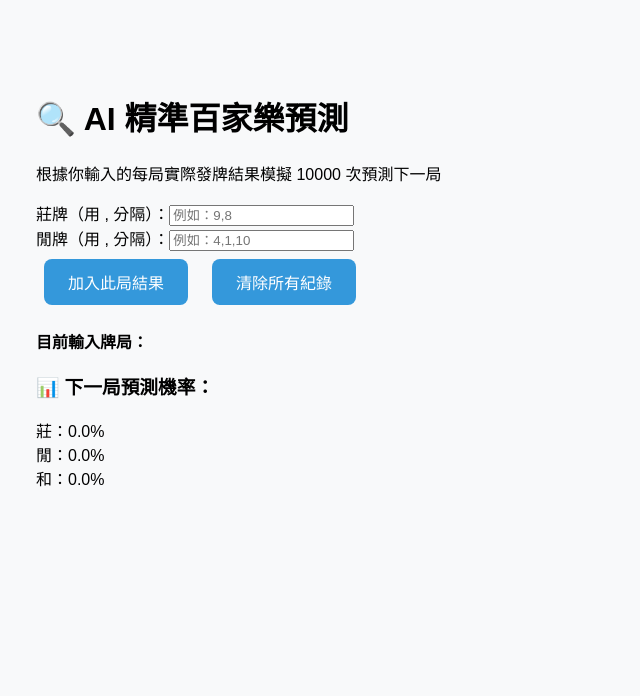
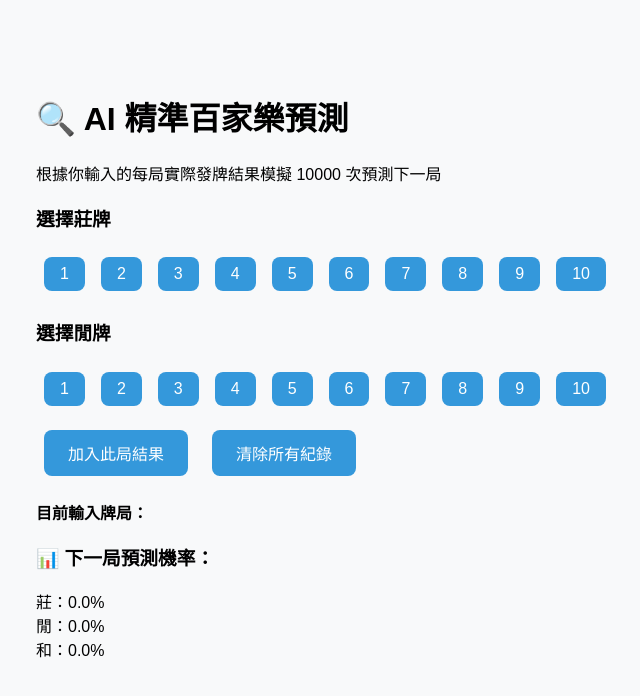
Before and after one commit to fenggou55688/ai-open-card, a React (Vite) app: page / in a window 1280 px wide. Shown: the top 696 px of the page, without its empty margins (36-676 px from the left). Built offline with nearby package versions, Linux system fonts and the light colour scheme; the HTML template or start-up script is replaced by a standard one.

Commit message:
Update App.jsx

```diff
--- a/src/App.jsx
+++ b/src/App.jsx
@@ -3,30 +3,28 @@ import { simulateNextGame } from './simulateNextGame';
 
 const App = () => {
   const [rounds, setRounds] = useState([]);
-  const [bankerInput, setBankerInput] = useState('');
-  const [playerInput, setPlayerInput] = useState('');
   const [prediction, setPrediction] = useState({ 莊: 0, 閒: 0, 和: 0 });
+  const [selectedBankerCards, setSelectedBankerCards] = useState([]);
+  const [selectedPlayerCards, setSelectedPlayerCards] = useState([]);
 
-  const parseInput = (str) => {
-    return str
-      .split(',')
-      .map(s => parseInt(s.trim(), 10))
-      .filter(n => !isNaN(n) && n >= 0 && n <= 10);
+  const handleCardSelection = (cardType, cardValue) => {
+    if (cardType === 'banker') {
+      setSelectedBankerCards(prev => [...prev, cardValue]);
+    } else if (cardType === 'player') {
+      setSelectedPlayerCards(prev => [...prev, cardValue]);
+    }
   };
 
   const handleAddRound = () => {
-    const bankerCards = parseInput(bankerInput);
-    const playerCards = parseInput(playerInput);
-
-    if (bankerCards.length < 2 || bankerCards.length > 3 || playerCards.length < 2 || playerCards.length > 3) {
-      alert('請輸入 2~3 張牌，範例：9,8');
+    if (selectedBankerCards.length < 2 || selectedPlayerCards.length < 2) {
+      alert('每局必須有兩張牌！');
       return;
     }
 
-    const newRounds = [...rounds, { banker: bankerCards, player: playerCards }];
+    const newRounds = [...rounds, { banker: selectedBankerCards, player: selectedPlayerCards }];
     setRounds(newRounds);
-    setBankerInput('');
-    setPlayerInput('');
+    setSelectedBankerCards([]);
+    setSelectedPlayerCards([]);
 
     const result = simulateNextGame(newRounds, 10000);
     setPrediction(result);
@@ -42,22 +40,41 @@ const App = () => {
     return total === 0 ? '0.0' : ((count / total) * 100).toFixed(1);
   };
 
+  const renderCardButtons = (cardType) => {
+    const cards = [1, 2, 3, 4, 5, 6, 7, 8, 9, 10];
+    return (
+      <div>
+        {cards.map((card) => (
+          <button
+            key={card}
+            onClick={() => handleCardSelection(cardType, card)}
+            style={{ margin: '0.5rem', padding: '0.5rem 1rem' }}
+          >
+            {card}
+          </button>
+        ))}
+      </div>
+    );
+  };
+
   return (
     <div style={{ padding: '2rem', fontFamily: 'Arial' }}>
       <h1>🔍 AI 精準百家樂預測</h1>
       <p>根據你輸入的每局實際發牌結果模擬 10000 次預測下一局</p>
 
       <div style={{ marginBottom: '1rem' }}>
-        <div>
-          <label>莊牌（用 , 分隔）：</label>
-          <input value={bankerInput} onChange={(e) => setBankerInput(e.target.value)} placeholder="例如：9,8" />
-        </div>
-        <div>
-          <label>閒牌（用 , 分隔）：</label>
-          <input value={playerInput} onChange={(e) => setPlayerInput(e.target.value)} placeholder="例如：4,1,10" />
-        </div>
-        <button onClick={handleAddRound} style={{ marginTop: '0.5rem' }}>加入此局結果</button>
-        <button onClick={handleClear} style={{ marginLeft: '1rem' }}>清除所有紀錄</button>
+        <h3>選擇莊牌</h3>
+        {renderCardButtons('banker')}
+
+        <h3>選擇閒牌</h3>
+        {renderCardButtons('player')}
+
+        <button onClick={handleAddRound} style={{ marginTop: '1rem' }}>
+          加入此局結果
+        </button>
+        <button onClick={handleClear} style={{ marginLeft: '1rem' }}>
+          清除所有紀錄
+        </button>
       </div>
 
       <div>
```
